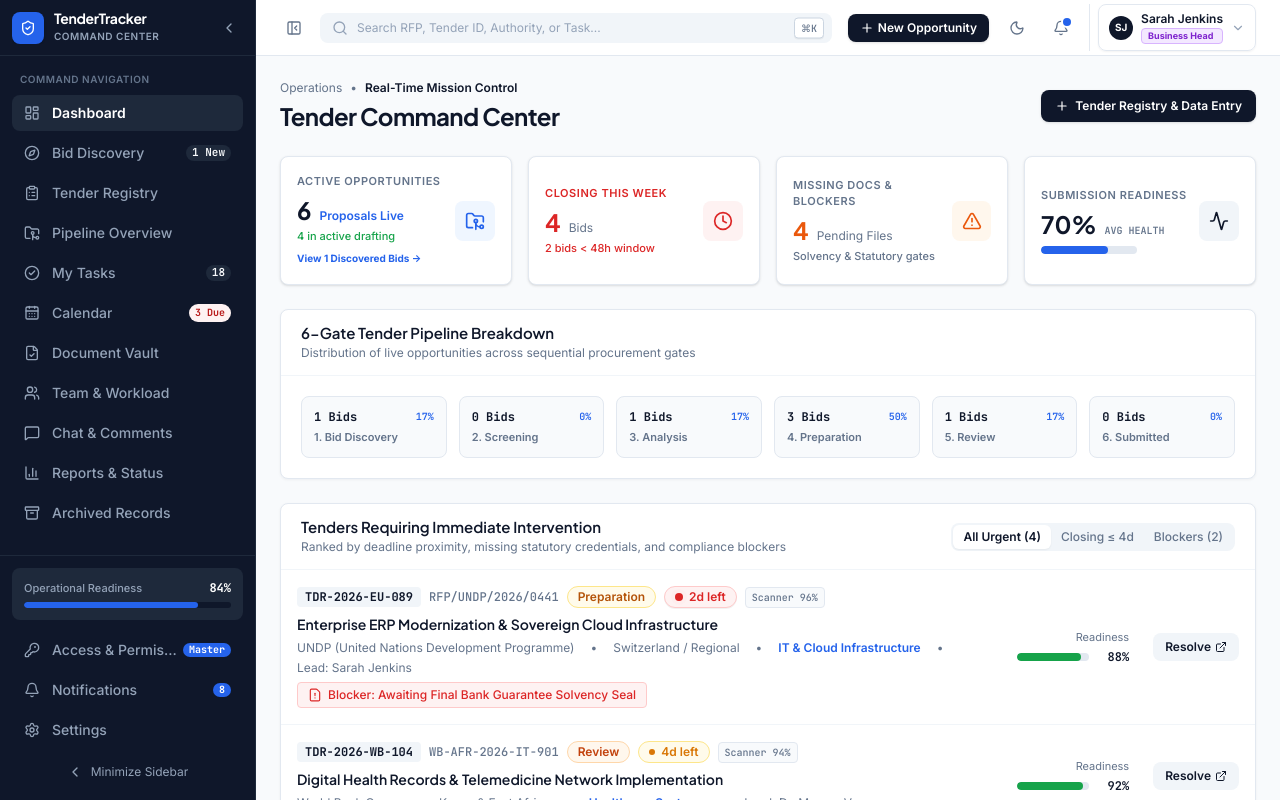
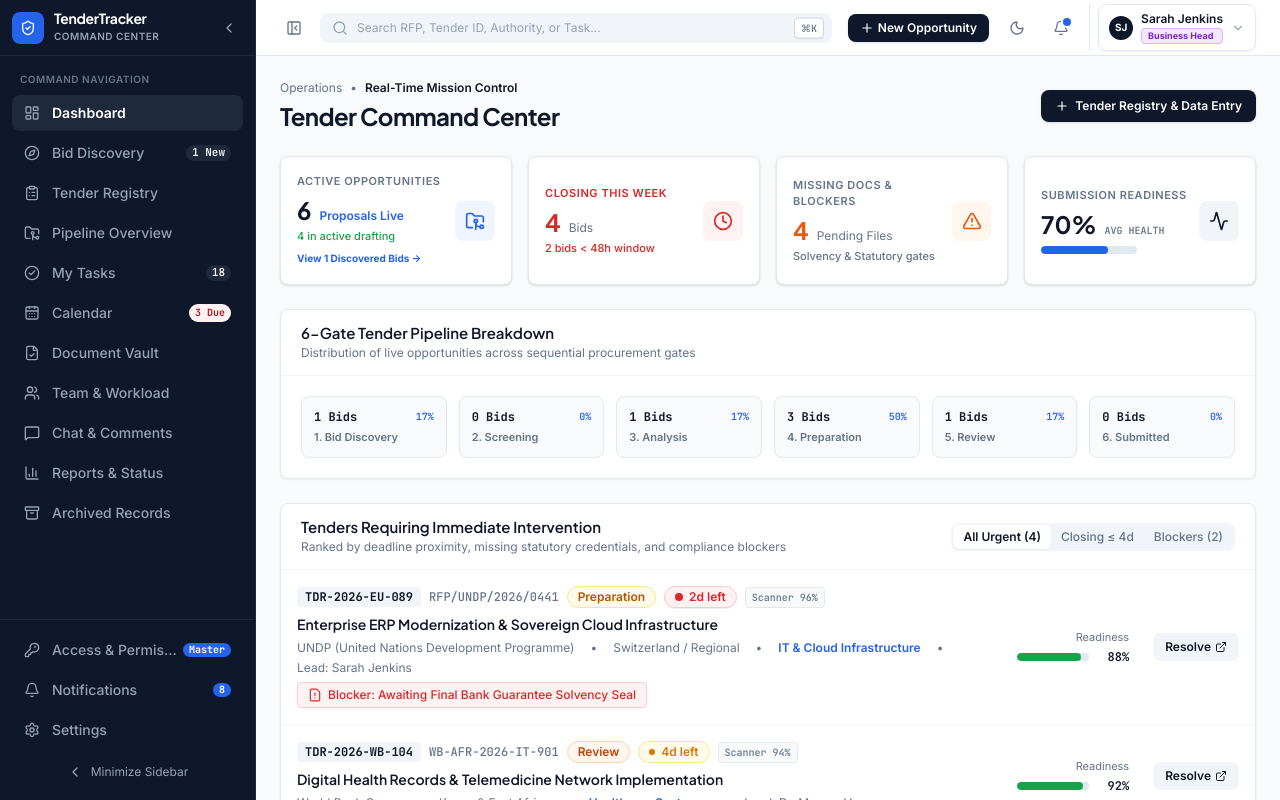
Before and after one commit to akib25889/Tender-tracker-v2, a React (Vite) app in the folder frontend/: page /dashboard in a window 1280 px wide. Shown: the top 800 px of the page. Built offline with nearby package versions, Linux system fonts and the light colour scheme.

Commit message:
style(sidebar): remove Operational Readiness progress widget from sidebar footer

```diff
--- a/frontend/src/components/layout/Sidebar.tsx
+++ b/frontend/src/components/layout/Sidebar.tsx
@@ -208,21 +208,8 @@ export const Sidebar: React.FC<SidebarProps> = ({ collapsed, onToggle }) => {
         </div>
       </div>
 
-      {/* Footer Area: Operational Readiness & System */}
+      {/* Footer Area: System Nav */}
       <div className="p-3 border-t border-[#1E293B]">
-        {!collapsed && (
-          <div className="p-3 rounded-lg bg-[#1E293B] mb-3">
-            <div className="flex items-center justify-between mb-1.5">
-              <span className="text-[11px] font-medium text-[#94A3B8]">
-                Operational Readiness
-              </span>
-              <span className="font-mono text-xs font-bold text-white">84%</span>
-            </div>
-            <div className="w-full bg-[#0F172A] h-1.5 rounded-full overflow-hidden">
-              <div className="bg-[#2563EB] h-full rounded-full w-[84%]"></div>
-            </div>
-          </div>
-        )}
 
         <nav className="space-y-1 mb-2">
           {systemItems.map((item) => {
```
